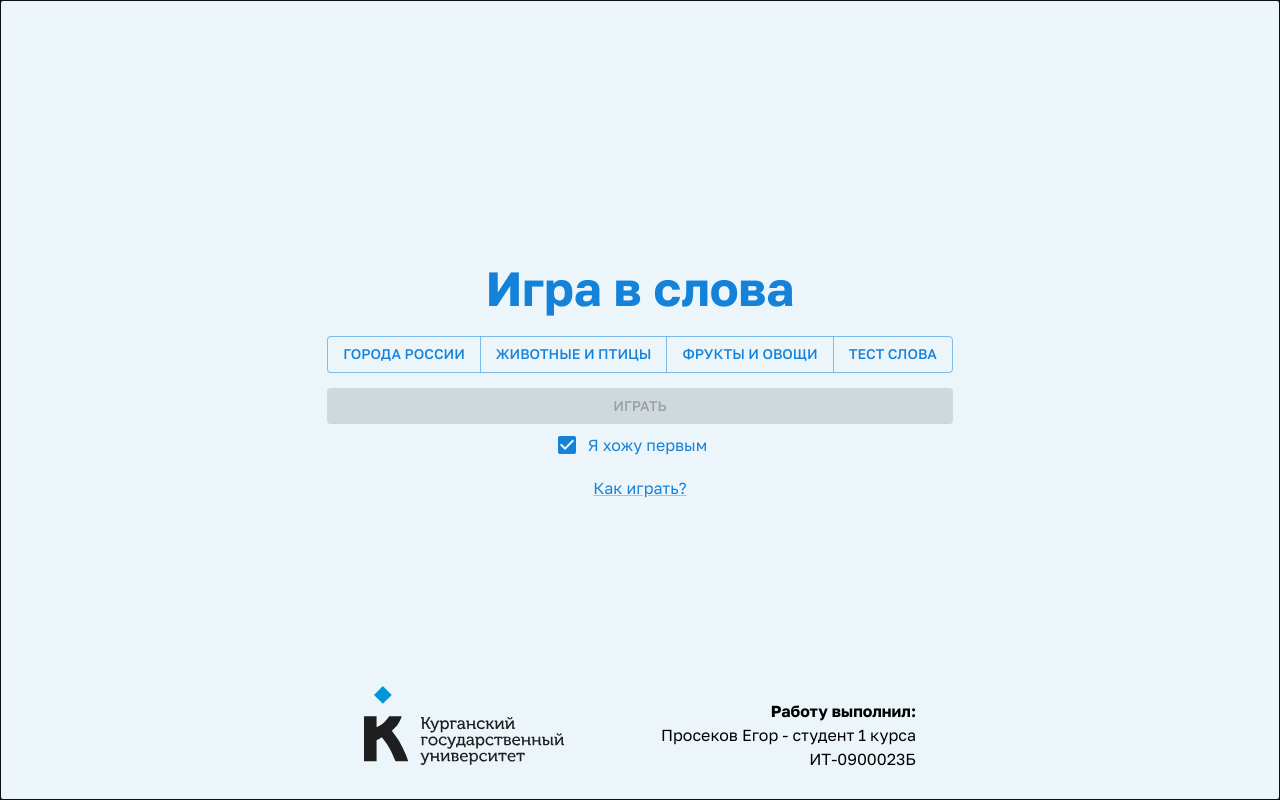
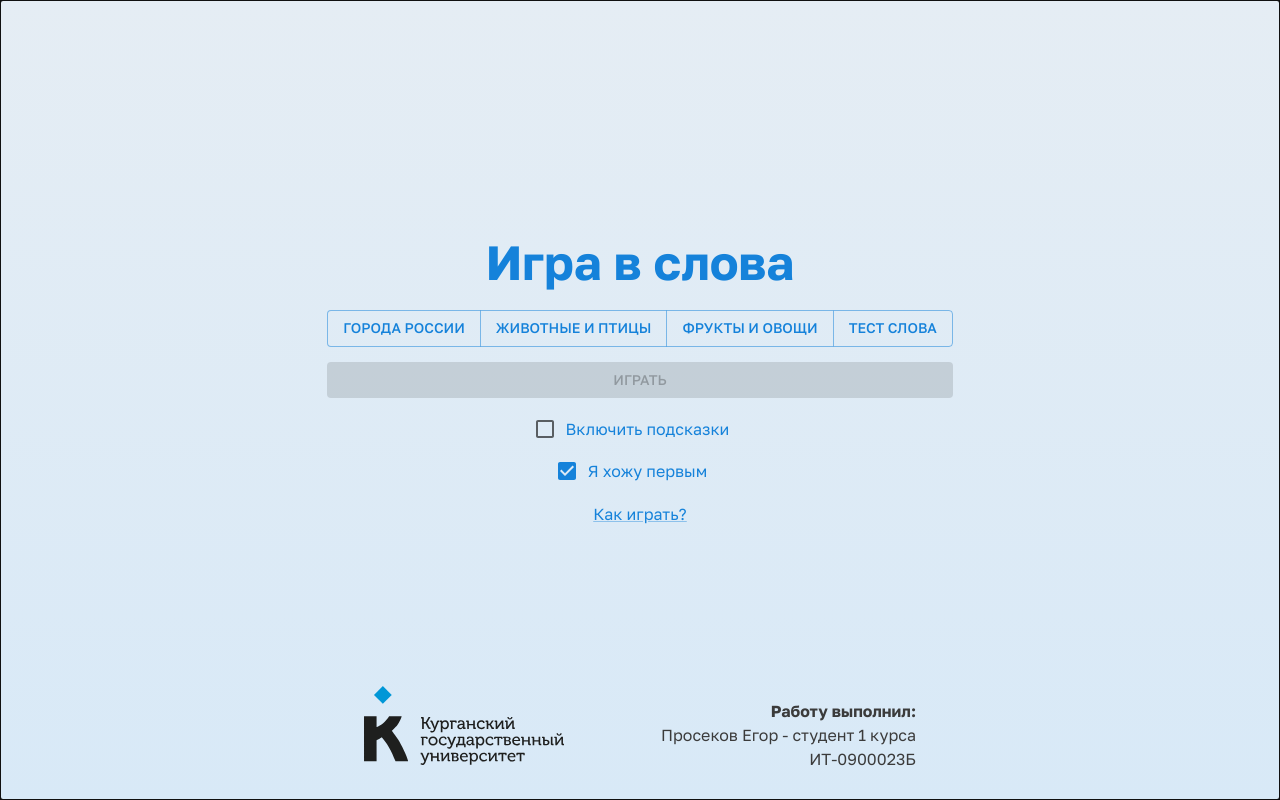
Before and after one commit to prksv/wordgame, a React (Vite) app: page / in a window 1280 px wide. Built offline with nearby package versions, Linux system fonts and the light colour scheme.

Commit message:
Отредактированы стили + добавлены подсказки

```diff
--- a/package.json
+++ b/package.json
@@ -19,6 +19,7 @@
     "@types/react-wow": "^1.0.6",
     "animate.css": "^4.1.1",
     "axios": "^1.6.8",
+    "fuse.js": "^7.0.0",
     "lodash": "^4.17.21",
     "react": "^18.2.0",
     "react-confetti": "^6.1.0",
--- a/src/components/App.tsx
+++ b/src/components/App.tsx
@@ -35,7 +35,7 @@ function App() {
       <StartModal />
       <Header />
       <Container
-        sx={{ visibility: status === "started" ? "visible" : "hidden" }}
+        sx={{ visibility: status === "started" ? "visible" : "hidden", }}
       >
         <Stack alignItems="center">
           <Stack gap="15px" pb="40vh" sx={{ maxWidth: "100%" }} ref={ref}>
--- a/src/components/Header/Header.tsx
+++ b/src/components/Header/Header.tsx
@@ -14,8 +14,10 @@ function Header() {
   return (
     <Stack
       direction="row"
-      bgcolor="primary.light"
       color="secondary.main"
+      sx={{
+        background: "linear-gradient(to left, #2892e6, #82c1f2)"
+      }}
       justifyContent={{ sm: "center" }}
       alignItems="center"
       textAlign="center"
--- a/src/components/StartModal/PlayMenu.tsx
+++ b/src/components/StartModal/PlayMenu.tsx
@@ -12,11 +12,11 @@ import { useAppDispatch, useAppSelector } from "../../hooks.ts";
 import { closeMenu, closeRules } from "../../features/menu/menuSlice.ts";
 import { useState } from "react";
 import { TCategory } from "../../hooks/useGameword.ts";
-import { startGame } from "../../features/game/gameSlice.ts";
+import { startGame, toggleHints } from "../../features/game/gameSlice.ts";
 
 function PlayMenu() {
   const dispatch = useAppDispatch();
-  const { status } = useAppSelector((state) => state.game);
+  const { status, isHintsEnabled } = useAppSelector((state) => state.game);
   const [category, setCategory] = useState<TCategory | null>(null);
   const [isUserFirstMove, setUserFirstMove] = useState<boolean>(true);
 
@@ -36,10 +36,10 @@ function PlayMenu() {
 
   return (
     <Stack justifyContent="center" alignItems="center" flexGrow={1} mb="40px">
-      <Typography variant="h3" sx={{ mb: "20px" }} fontWeight="bold">
+      <Typography variant="h3" fontWeight="bold">
         Игра в слова
       </Typography>
-      <Stack sx={{ mb: "10px" }}>
+      <Stack sx={{ mb: "10px", mt: "20px" }}>
         <ButtonGroup sx={{ mb: "15px" }}>
           {status == "waiting" &&
             categories.map((gameCategory, key) => {
@@ -63,6 +63,18 @@ function PlayMenu() {
         >
           {status == "started" ? "Продолжить" : "Играть"}
         </Button>
+        <Stack direction="column" justifyContent="center" mt="10px">
+          <FormControlLabel
+            sx={{ alignSelf: "center" }}
+            label="Включить подсказки"
+            control={
+              <Checkbox
+                checked={isHintsEnabled}
+                onChange={() => dispatch(toggleHints())}
+              />
+            }
+          />
+          {status == "waiting" && (
             <FormControlLabel
               sx={{ alignSelf: "center" }}
               control={
@@ -73,6 +85,8 @@ function PlayMenu() {
               }
               label="Я хожу первым"
             />
+          )}
+        </Stack>
       </Stack>
       <HowToPlayAccordion />
     </Stack>
--- a/src/components/StartModal/StartModal.tsx
+++ b/src/components/StartModal/StartModal.tsx
@@ -1,4 +1,4 @@
-import { Box, Container, Fade, Modal, Stack, Typography } from "@mui/material";
+import {Box, Container, Fade, Modal, Stack, Theme, Typography} from "@mui/material";
 import { useAppSelector } from "../../hooks.ts";
 import kguLogo from "../../assets/logo.svg";
 import { useEffect, useState } from "react";
@@ -8,7 +8,7 @@ const style = {
   position: "absolute",
   width: "100%",
   height: "100%",
-  bgcolor: "background.default",
+  background: ({palette}: Theme) => palette?.background?.defaultGradient,
   color: "primary.main",
   py: "50px",
   px: "20px",
@@ -51,7 +51,7 @@ function StartModal() {
                   style={{ width: "200px", marginBottom: "20px" }}
                   alt="КГУ"
                 />
-                <Typography textAlign="right" color="black">
+                <Typography textAlign="right" color="text.primary">
                   <span style={{ fontWeight: "bold" }}>Работу выполнил:</span>
                   <br />
                   Просеков Егор - студент 1 курса ИТ-0900023Б
--- a/src/components/WordInput/LetterInput.tsx
+++ b/src/components/WordInput/LetterInput.tsx
@@ -51,7 +51,7 @@ function LetterInput({
             textAlign: "center",
             padding: "5px 5px",
             fontSize: "30px",
-            color: "primary.main",
+            color: "text.primary",
             textTransform: "uppercase",
             fontWeight: "500",
           },
--- a/src/features/alerts/alertsSlice.ts
+++ b/src/features/alerts/alertsSlice.ts
@@ -2,9 +2,10 @@ import { createAsyncThunk, createSlice, PayloadAction } from "@reduxjs/toolkit";
 import { v4 as uuidv4 } from "uuid";
 
 type TAlertData = {
-  type: "success" | "error";
+  type: "success" | "error" | "info";
   message: string;
 };
+
 type TAlertState = {
   isOpen: boolean;
 };
@@ -20,7 +21,7 @@ export const createAlert = createAsyncThunk(
   (payload: TAlertData, { dispatch }) => {
     const id = uuidv4();
     dispatch(openAlert({ ...payload, id }));
-    setTimeout(() => dispatch(closeAlert(id)), 2000);
+    setTimeout(() => dispatch(closeAlert(id)), 3000);
   },
 );
 
--- a/src/features/game/gameSlice.ts
+++ b/src/features/game/gameSlice.ts
@@ -8,23 +8,18 @@ import axios from "axios";
 import _ from "lodash";
 import { RootState } from "../../store.ts";
 import { TCategory } from "../../hooks/useGameword.ts";
+import { Category, GameState, TGameStatus, TInput } from "./gameSlice.types.ts";
+import Fuse from "fuse.js";
+import { createAlert } from "../alerts/alertsSlice.ts";
 
-export type Category = {
-  label: string;
-  id: string;
-};
-
-type TInput = {
-  isUserMove: boolean;
-  status?: TInputStatus;
-  value: string;
-};
-
-export type TInputStatus = "success" | "error";
-
-export type TSubmitError = {
-  inputId: number;
-  message: string;
+const initialState: GameState = {
+  inputs: [],
+  isHintsEnabled: false,
+  status: "waiting",
+  words: [],
+  usedWords: [],
+  winReason: "У соперника закончились слова",
+  loseReason: "Вы сдались",
 };
 
 const SKIP_LETTERS = ["ь", "ъ", "й", "ы"];
@@ -35,27 +30,6 @@ const formatWord = (word: string) => {
   return word.replace(regexp, "");
 };
 
-export type TGameStatus = "started" | "waiting" | "lose" | "win";
-
-export interface GameState {
-  category?: Category;
-  status: TGameStatus;
-  winReason: string;
-  loseReason: string;
-  inputs: TInput[];
-  words: string[];
-  usedWords: string[];
-}
-
-const initialState: GameState = {
-  inputs: [],
-  status: "waiting",
-  words: [],
-  usedWords: [],
-  winReason: "У соперника закончились слова",
-  loseReason: "Вы сдались",
-};
-
 export const loadWords = createAsyncThunk(
   "game/loadWords",
   async (categoryId: string) => {
@@ -63,7 +37,7 @@ export const loadWords = createAsyncThunk(
       responseEncoding: "utf-8",
     });
 
-    return data.split("\n");
+    return data.split("\n").map((word: string) => word.trim());
   },
 );
 
@@ -106,6 +80,8 @@ export const submitWord = createAsyncThunk(
   ) => {
     const { game } = getState() as RootState;
 
+    const { words, isHintsEnabled, usedWords } = game;
+
     if (inputId > 0) {
       const { value } = game.inputs[inputId - 1];
 
@@ -119,14 +95,22 @@ export const submitWord = createAsyncThunk(
       }
     }
 
-    if (!game.words.includes(word)) {
+    if (!words.includes(word)) {
+      if (isHintsEnabled) {
+        const found = await dispatch(checkSimilarWords(word)).unwrap();
+
+        if (found) {
+          return;
+        }
+      }
+
       return rejectWithValue({
         inputId,
         message: "Слово не подходит!",
       });
     }
 
-    if (game.usedWords.includes(word)) {
+    if (usedWords.includes(word)) {
       return rejectWithValue({
         inputId,
         message: "Слово уже использовалось!",
@@ -134,9 +118,39 @@ export const submitWord = createAsyncThunk(
     }
 
     dispatch(claimWord(word));
-
     dispatch(setInputSuccess(inputId));
     dispatch(makeBotMove(word));
+  },
+);
+
+export const checkSimilarWords = createAsyncThunk(
+  "game/findSimilarWords",
+  async (word: string, { dispatch, getState }) => {
+    const { game } = getState() as RootState;
+    const fuse = new Fuse(game.words, {
+      minMatchCharLength: 3,
+      includeScore: true,
+    });
+
+    const possibleWords = fuse.search(word, {
+      limit: 1,
+    });
+
+    if (possibleWords.length <= 0) {
+      return false;
+    }
+
+    if ((possibleWords[0].score ?? 0) <= 0.001) {
+      return false;
+    }
+
+    dispatch(
+      createAlert({
+        type: "info",
+        message: `Возможно, Вы имели ввиду слово "${possibleWords[0].item.toUpperCase()}"?`,
+      }),
+    );
+    return true;
   },
 );
 
@@ -149,7 +163,7 @@ export const makeBotMove = createAsyncThunk(
     const availableWords = previousWord
       ? selectAvailableWords(getState(), previousWord)
       : selectNotTakenWords(getState() as RootState);
-    console.log(availableWords);
+
     if (availableWords.length <= 0) {
       dispatch(setGameStatus("win"));
       return;
@@ -215,6 +229,10 @@ export const gameSlice = createSlice({
       state.status = payload;
     },
 
+    toggleHints: (state) => {
+      state.isHintsEnabled = !state.isHintsEnabled;
+    },
+
     startGame: (state, { payload }: PayloadAction<Category>) => {
       state.status = "started";
       state.category = payload;
@@ -262,6 +280,7 @@ export const {
   setInputSuccess,
   claimWord,
   setInputs,
+  toggleHints,
 } = gameSlice.actions;
 
 export default gameSlice.reducer;
--- /dev/null
+++ b/src/features/game/gameSlice.types.ts
@@ -0,0 +1,31 @@
+
+export type Category = {
+    label: string;
+    id: string;
+};
+
+export type TInput = {
+    isUserMove: boolean;
+    status?: TInputStatus;
+    value: string;
+};
+
+export type TInputStatus = "success" | "error";
+
+export type TSubmitError = {
+    inputId: number;
+    message: string;
+};
+
+export type TGameStatus = "started" | "waiting" | "lose" | "win";
+
+export interface GameState {
+    category?: Category;
+    status: TGameStatus;
+    isHintsEnabled: boolean;
+    winReason: string;
+    loseReason: string;
+    inputs: TInput[];
+    words: string[];
+    usedWords: string[];
+}
--- a/src/hooks/useGameword.ts
+++ b/src/hooks/useGameword.ts
@@ -1,7 +1,6 @@
 import { useAppDispatch } from "../hooks.ts";
 import {
   setInputError,
-  setInputSuccess,
   submitWord,
 } from "../features/game/gameSlice.ts";
 import { createAlert } from "../features/alerts/alertsSlice.ts";
@@ -17,9 +16,6 @@ function useGameword() {
   const onSubmit = (inputId: number, word: string) => {
     dispatch(submitWord({ inputId, word }))
       .unwrap()
-      .then(() => {
-        dispatch(setInputSuccess(inputId));
-      })
       .catch((err) => {
         dispatch(setInputError(inputId));
         dispatch(createAlert({ message: err.message, type: "error" }));
--- a/src/hooks/useWordInput.ts
+++ b/src/hooks/useWordInput.ts
@@ -56,7 +56,6 @@ function useWordInput(
   }, [word, focusOn]);
 
   function handleChange(index: number, value: string) {
-    console.log(value);
     if (value == "") {
       return;
     }
--- a/src/theme.ts
+++ b/src/theme.ts
@@ -1,11 +1,21 @@
-import { createTheme } from "@mui/material";
+import {createTheme} from "@mui/material";
+
+declare module "@mui/material/styles/createPalette" {
+    export interface TypeBackground {
+        defaultGradient: string;
+    }
+}
 
 const theme = createTheme({
     palette: {
+        text: {
+            primary: '#3b3b3b'
+        },
         background: {
             default: "#ecf6fa",
+            defaultGradient: "linear-gradient(to top, #d8e9f7, #e5edf4)"
         },
-    primary: { main: "#1582da", light: "#2892e6" },
+        primary: {main: "#1582da", light: "#2892e6"},
         secondary: {
             main: "#ecf6fa",
         },
```
Also changed, not shown: 1 other file (tests, documents, lock files or other folders). Lines whose indentation alone changed are shown as unchanged.
